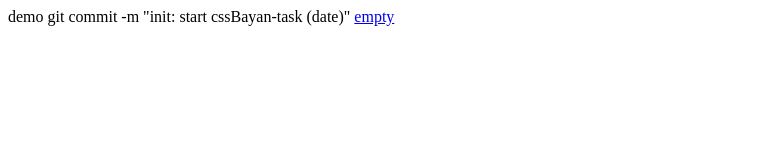
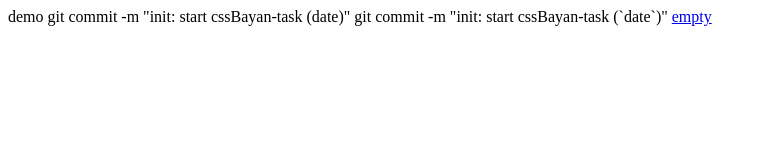
Before and after one commit to ninthorion/demo, a plain HTML site: page index.html in a window 1280 px wide. Shown: the whole page, without its empty margins (0-766 px from the left). Drawn offline with Linux system fonts and the light colour scheme.

Commit message:
init: start cssBayan-task (date)

```diff
--- a/index.html
+++ b/index.html
@@ -9,6 +9,7 @@
 <body>
     demo
     git commit -m "init: start cssBayan-task (date)"
+    git commit -m "init: start cssBayan-task (`date`)"
     <a href="empty">empty</a>
 </body>
 </html>
```
